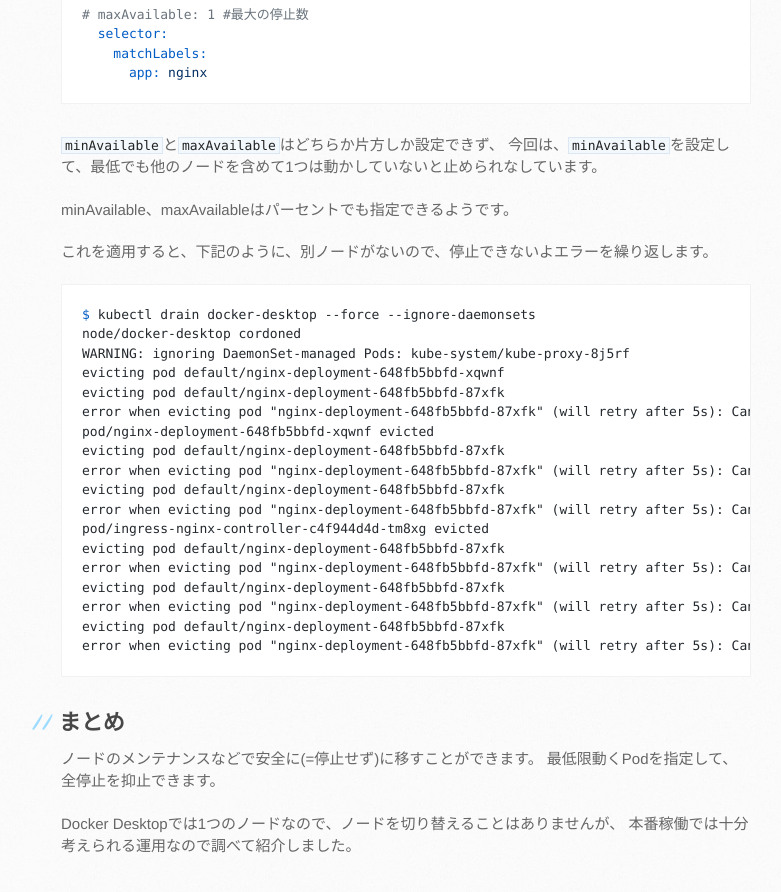
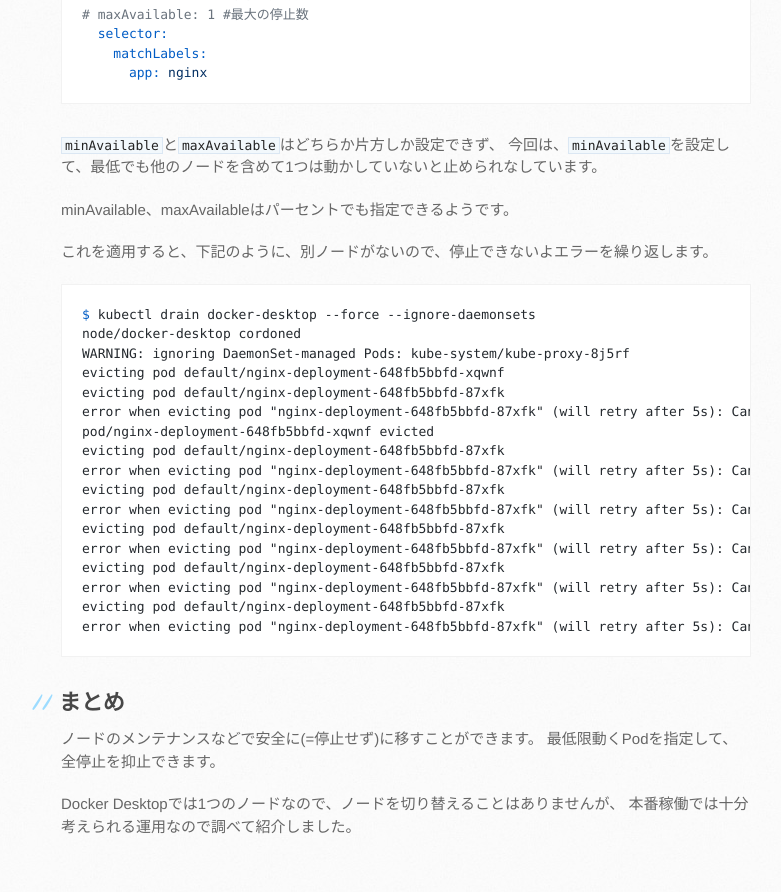
Before and after one commit to mtaketani113/mtaketani113.github.io, a Jekyll site: the page built from it/container/containerPart11.md, in a window 1280 px wide and 900 px high, scrolled down 2885 px. Shown: the top 892 px of the window, without its empty margins (109-890 px from the left). Built offline with Jekyll 4.4.1, drawn with Linux system fonts in a browser that asks for light colours; comment, search, counter and statistics services are not loaded; the repository's description, which GitHub fills in, is left out.

Commit message:
不要な行を削除

```diff
--- a/it/container/containerPart11.md
+++ b/it/container/containerPart11.md
@@ -148,7 +148,6 @@ evicting pod default/nginx-deployment-648fb5bbfd-87xfk
 error when evicting pod "nginx-deployment-648fb5bbfd-87xfk" (will retry after 5s): Cannot evict pod as it would violate the pod's disruption budget.
 evicting pod default/nginx-deployment-648fb5bbfd-87xfk
 error when evicting pod "nginx-deployment-648fb5bbfd-87xfk" (will retry after 5s): Cannot evict pod as it would violate the pod's disruption budget.
-pod/ingress-nginx-controller-c4f944d4d-tm8xg evicted
 evicting pod default/nginx-deployment-648fb5bbfd-87xfk
 error when evicting pod "nginx-deployment-648fb5bbfd-87xfk" (will retry after 5s): Cannot evict pod as it would violate the pod's disruption budget.
 evicting pod default/nginx-deployment-648fb5bbfd-87xfk
```
